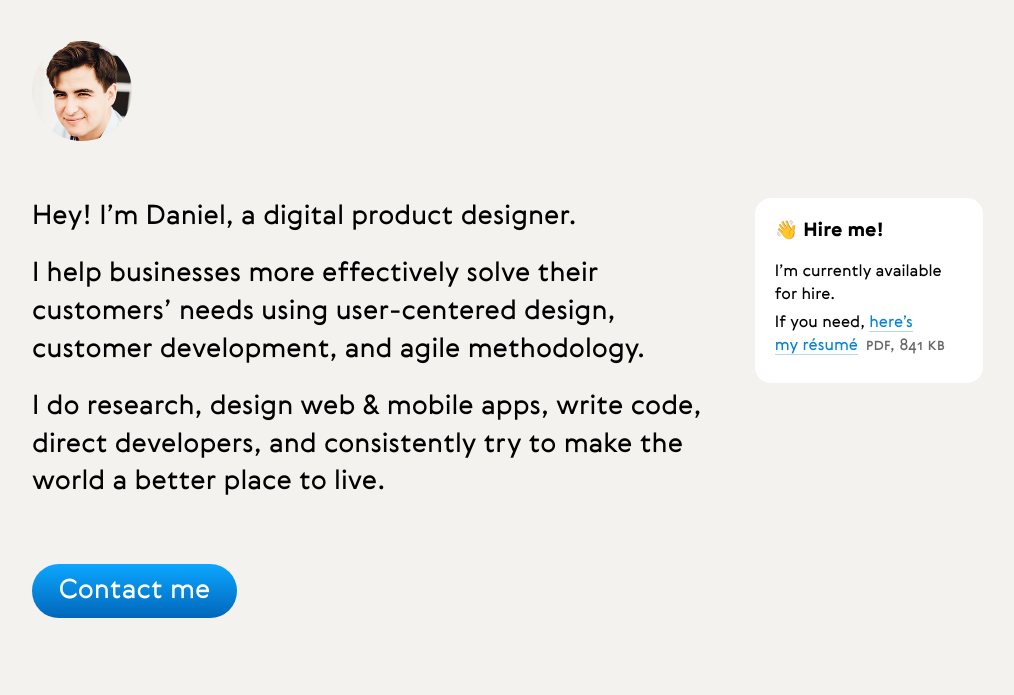
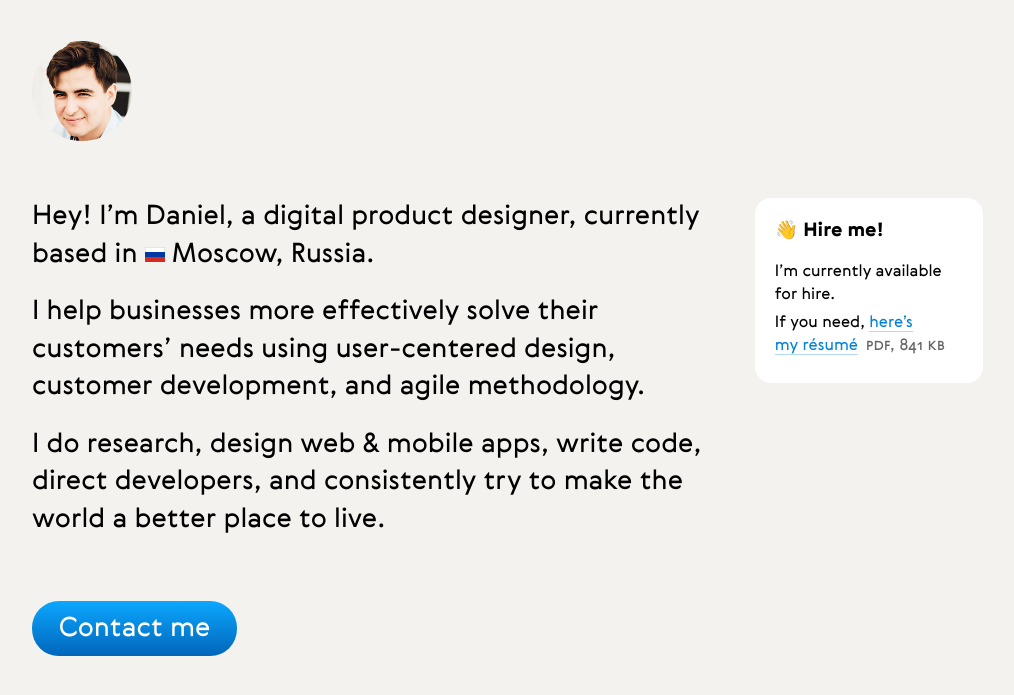
Before and after one commit to danielverdugo/danielverdugo.github.io, a Jekyll site: the page built from index.html, in a window 1280 px wide. Shown: the top 695 px of the page, without its empty margins (78-1092 px from the left). Built offline with Jekyll 4.4.1, drawn with Linux system fonts in a browser that asks for light colours; comment, search, counter and statistics services are not loaded.

Commit message:
Put the 'Moscow, Russia' mention back

```diff
--- a/index.html
+++ b/index.html
@@ -12,7 +12,7 @@ title: Daniel Verdugo Nosov
 <div class="grid">
     <div class="unit two-thirds">
         <div class="highlight">
-            <p>Hey! I&rsquo;m Daniel, a&nbsp;digital product designer.</p>
+            <p>Hey! I&rsquo;m Daniel, a&nbsp;digital product designer, currently based <nobr>in&nbsp;<img src="/i/flag-ru.png" height="20" width="20" class="inline">Moscow, Russia.</nobr></p>
             <p>I&nbsp;help businesses more effectively solve their customers&rsquo; needs using user-centered design, customer development, and agile methodology.</p>
             <p>I&nbsp;do research, design web &amp;&nbsp;mobile apps, write code, direct developers, and consistently try to&nbsp;make the world a&nbsp;better place to&nbsp;live.</p>
         </div>
```
